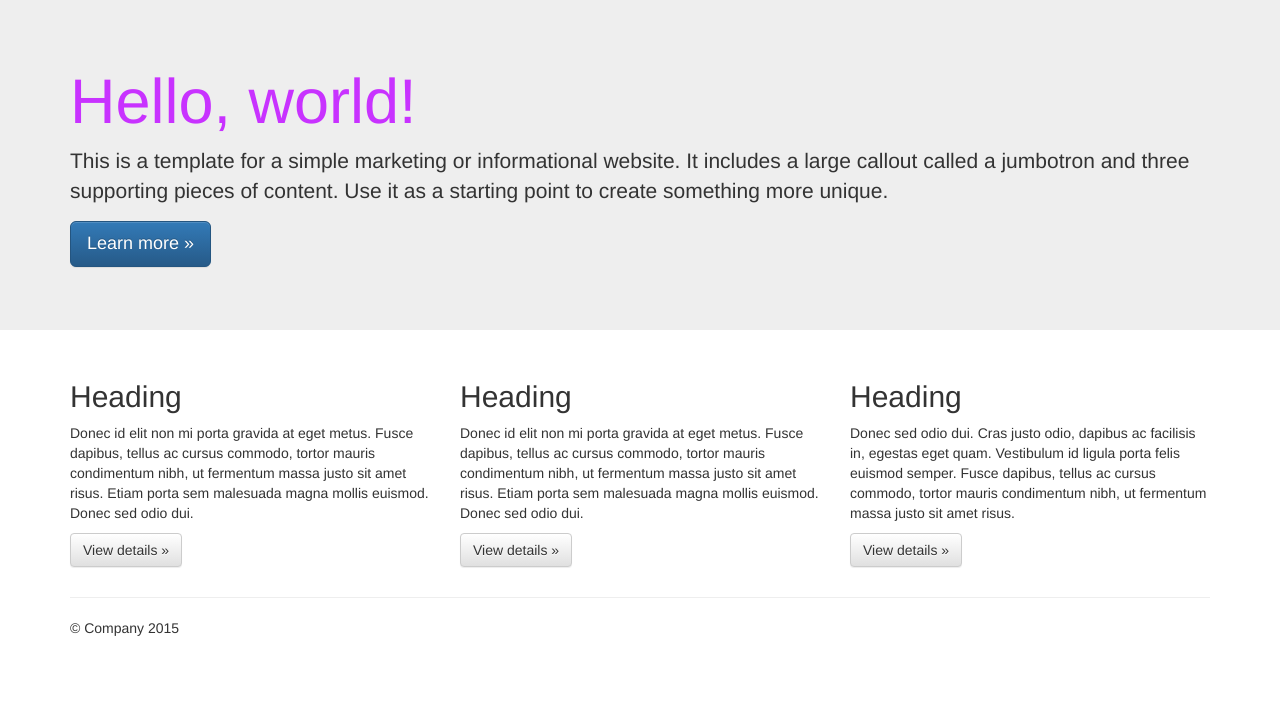
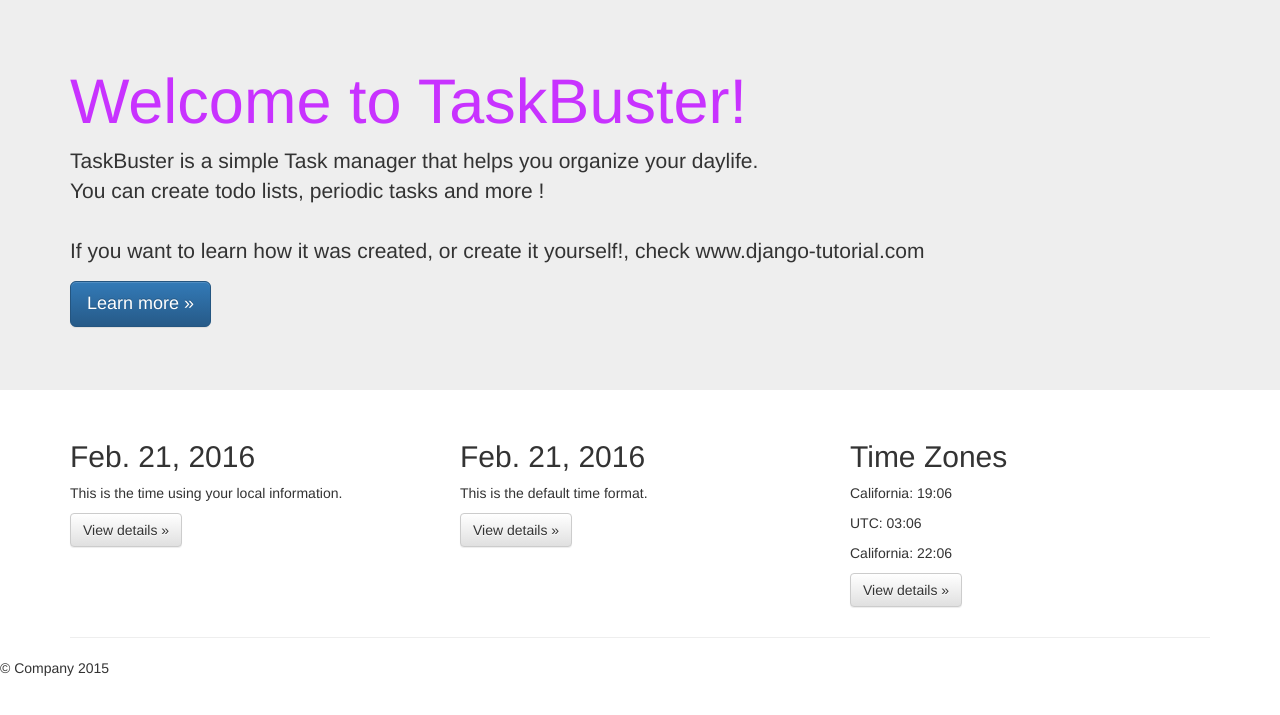
Before and after one commit to adrian-codes/taskbuster, a Django app: page / in a window 1280 px wide. Shown: the part 51-766 px from the top of the page. Run offline with Django 3.2, Linux system fonts and the light colour scheme; some libraries are stand-ins or nearby versions.

Commit message:
internationalization and localization changes

```diff
--- a/requirements/base.txt
+++ b/requirements/base.txt
@@ -1 +1,2 @@
 Django==1.8.9
+pytz==2015.7
--- a/requirements/testing.txt
+++ b/requirements/testing.txt
@@ -1,2 +1,5 @@
--r base.txt
+coverage==4.0.3
+Django==1.8.9
 selenium==2.51.1
+wheel==0.26.0
+pytz=2015.7
--- a/taskbuster/templates/base.html
+++ b/taskbuster/templates/base.html
@@ -8,9 +8,8 @@
         <meta charset="utf-8">
         <meta http-equiv="X-UA-Compatible" content="IE=edge,chrome=1">
         <title>{% block head_title %}{% endblock %}</title>
-        <meta name="description" content="">
         <meta name="viewport" content="width=device-width, initial-scale=1">
-
+        <link rel="shortcut icon" href="{% static 'favicon.ico' %}" type="image/x-icon">
         <link rel="stylesheet" href="{% static 'css/bootstrap.min.css' %}">
         <style>
             body {
@@ -22,11 +21,14 @@
         <link rel="stylesheet" href="{% static 'css/main.css' %}">
 
         <script src="{% static 'js/vendor/modernizr-2.8.3-respond-1.4.2.min.js' %}"></script>
+        {% block head_css %}{% endblock %}
+        {% block head_javascript %}{% endblock %}
     </head>
     <body>
         <!--[if lt IE 8]>
             <p class="browserupgrade">You are using an <strong>outdated</strong> browser. Please <a href="http://browsehappy.com/">upgrade your browser</a> to improve your experience.</p>
         <![endif]-->
+    {% block navbar %}
       <nav class="navbar navbar-inverse navbar-fixed-top" role="navigation">
         <div class="container">
           <div class="navbar-header">
@@ -51,42 +53,12 @@
           </div><!--/.navbar-collapse -->
         </div>
       </nav>
-
-    <!-- Main jumbotron for a primary marketing message or call to action -->
-    <div class="jumbotron">
-      <div class="container">
-        <h1>Hello, world!</h1>
-        <p>This is a template for a simple marketing or informational website. It includes a large callout called a jumbotron and three supporting pieces of content. Use it as a starting point to create something more unique.</p>
-        <p><a class="btn btn-primary btn-lg" href="#" role="button">Learn more &raquo;</a></p>
-      </div>
-    </div>
-
-    <div class="container">
-      <!-- Example row of columns -->
-      <div class="row">
-        <div class="col-md-4">
-          <h2>Heading</h2>
-          <p>Donec id elit non mi porta gravida at eget metus. Fusce dapibus, tellus ac cursus commodo, tortor mauris condimentum nibh, ut fermentum massa justo sit amet risus. Etiam porta sem malesuada magna mollis euismod. Donec sed odio dui. </p>
-          <p><a class="btn btn-default" href="#" role="button">View details &raquo;</a></p>
-        </div>
-        <div class="col-md-4">
-          <h2>Heading</h2>
-          <p>Donec id elit non mi porta gravida at eget metus. Fusce dapibus, tellus ac cursus commodo, tortor mauris condimentum nibh, ut fermentum massa justo sit amet risus. Etiam porta sem malesuada magna mollis euismod. Donec sed odio dui. </p>
-          <p><a class="btn btn-default" href="#" role="button">View details &raquo;</a></p>
-       </div>
-        <div class="col-md-4">
-          <h2>Heading</h2>
-          <p>Donec sed odio dui. Cras justo odio, dapibus ac facilisis in, egestas eget quam. Vestibulum id ligula porta felis euismod semper. Fusce dapibus, tellus ac cursus commodo, tortor mauris condimentum nibh, ut fermentum massa justo sit amet risus.</p>
-          <p><a class="btn btn-default" href="#" role="button">View details &raquo;</a></p>
-        </div>
-      </div>
-
-      <hr>
-
+    {% endblock %}
+    {% block content %}{% endblock %}
     <footer>
       <p>&copy; Company 2015</p>
     </footer>
-    </div> <!-- /container -->        <script src="//ajax.googleapis.com/ajax/libs/jquery/1.11.2/jquery.min.js"></script>
+        <script src="//ajax.googleapis.com/ajax/libs/jquery/1.11.2/jquery.min.js"></script>
         <script>window.jQuery || document.write('<script src="static/js/vendor/jquery-1.11.2.min.js"><\/script>')</script>
 
         <script src="{% static 'js/vendor/bootstrap.min.js' %}"></script>
@@ -102,5 +74,6 @@
             r.parentNode.insertBefore(e,r)}(window,document,'script','ga'));
             ga('create','UA-XXXXX-X','auto');ga('send','pageview');
         </script>
+    {% block footer_javascript %}{% endblock%}
     </body>
 </html>
--- a/taskbuster/templates/robots.txt
+++ b/taskbuster/templates/robots.txt
@@ -1,5 +1,2 @@
-# www.robotstxt.org/
-
-# Allow crawling of all content
 User-agent: *
-Disallow:
+Disallow: /
--- a/taskbuster/templates/taskbuster/index.html
+++ b/taskbuster/templates/taskbuster/index.html
@@ -1,2 +1,42 @@
 {% extends 'base.html' %}
+{% load i18n %}
+{% load l10n %}
+{% load tz %}
 {% block head_title %}TaskBuster Django Tutorial{% endblock %}
+
+{% block content %}
+<!-- Main jumbotron for a primary marketing message or call to action -->
+<div class="jumbotron">
+  <div class="container">
+    <h1>{% trans "Welcome to TaskBuster!" %}</h1>
+    <p>{% blocktrans %}TaskBuster is a simple Task manager that helps you organize your daylife. </br> You can create todo lists, periodic tasks and more ! </br></br> If you want to learn how it was created, or create it yourself!, check www.django-tutorial.com{% endblocktrans %}</p>
+    <p><a class="btn btn-primary btn-lg" href="#" role="button">Learn more &raquo;</a></p>
+  </div>
+</div>
+
+<div class="container">
+  <!-- Example row of columns -->
+  <div class="row">
+    <div class="col-md-4">
+      <h2 id="local-date">{{ today }}</h2>
+      <p>This is the time using your local information.</p>
+      <p><a class="btn btn-default" href="#" role="button">View details &raquo;</a></p>
+    </div>
+    <div class="col-md-4">
+      <h2 id="non-local-date">{{ today|unlocalize }}</h2>
+      <p>This is the default time format.</p>
+      <p><a class="btn btn-default" href="#" role="button">View details &raquo;</a></p>
+   </div>
+    <div class="col-md-4">
+      <h2>Time Zones</h2>
+      <p>California: <span id="time-tz">{{ now|time:"H:i" }}</span></p>
+      <p>UTC: <span id="time-utc">{{ now|utc|time:"H:i" }}</span></p>
+      <p>California: <span id="time-ny">{{ now|timezone:"America/New_York"|time:"H:i" }}</span></p>
+      <p><a class="btn btn-default" href="#" role="button">View details &raquo;</a></p>
+    </div>
+  </div>
+
+  <hr>
+
+</div> <!-- /container -->
+{% endblock %}
--- a/taskbuster/test.py
+++ b/taskbuster/test.py
@@ -1,12 +1,15 @@
 # -*- coding: utf-8 -*-
 from django.test import TestCase
 from django.core.urlresolvers import reverse
+from django.utils.translation import activate
 
 class TestHomePage(TestCase):
     def test_uses_index_template(self):
+        activate('en')
         response = self.client.get(reverse("home"))
         self.assertTemplateUsed(response, "taskbuster/index.html")
 
     def test_uses_base_template(self):
+        activate('en')
         response = self.client.get(reverse("home"))
         self.assertTemplateUsed(response, "base.html")
--- a/taskbuster/urls.py
+++ b/taskbuster/urls.py
@@ -14,9 +14,16 @@ Including another URLconf
 """
 from django.conf.urls import include, url
 from django.contrib import admin
-from .views import home
+from django.conf.urls.i18n import i18n_patterns
+from .views import home, home_files
 
 urlpatterns = [
     url(r'^admin/', include(admin.site.urls)),
     url(r'^$', home, name='home'),
+    url(r'^(?P<filename>(robots.txt)|(humans.txt))$', home_files, name='home-files')
 ]
+
+urlpatterns += i18n_patterns(
+    url(r'^$', home, name="home"),
+    url(r'^admin/', include(admin.site.urls)),
+)
--- a/taskbuster/views.py
+++ b/taskbuster/views.py
@@ -1,5 +1,11 @@
 # -*- coding: utf-8 -*-
 from django.shortcuts import render
+from django.utils.timezone import now
+import datetime
 
 def home(request):
-    return render(request, "taskbuster/index.html", {})
+    today = datetime.date.today()
+    return render(request, "taskbuster/index.html", {'today': today, 'now': now()})
+
+def home_files(request):
+    return render(request, filename, {}, content_type="text/plain")
```
Also changed, not shown: functional_tests/test_all_users.py (+36 -0 lines), taskbuster/settings/base.py (+11 -1 lines), taskbuster/templates/humans.txt (+3 -6 lines), taskbuster/locale/es-mx/LC_MESSAGES/django.po (added), 2 other files. Lines whose indentation alone changed are shown as unchanged.
